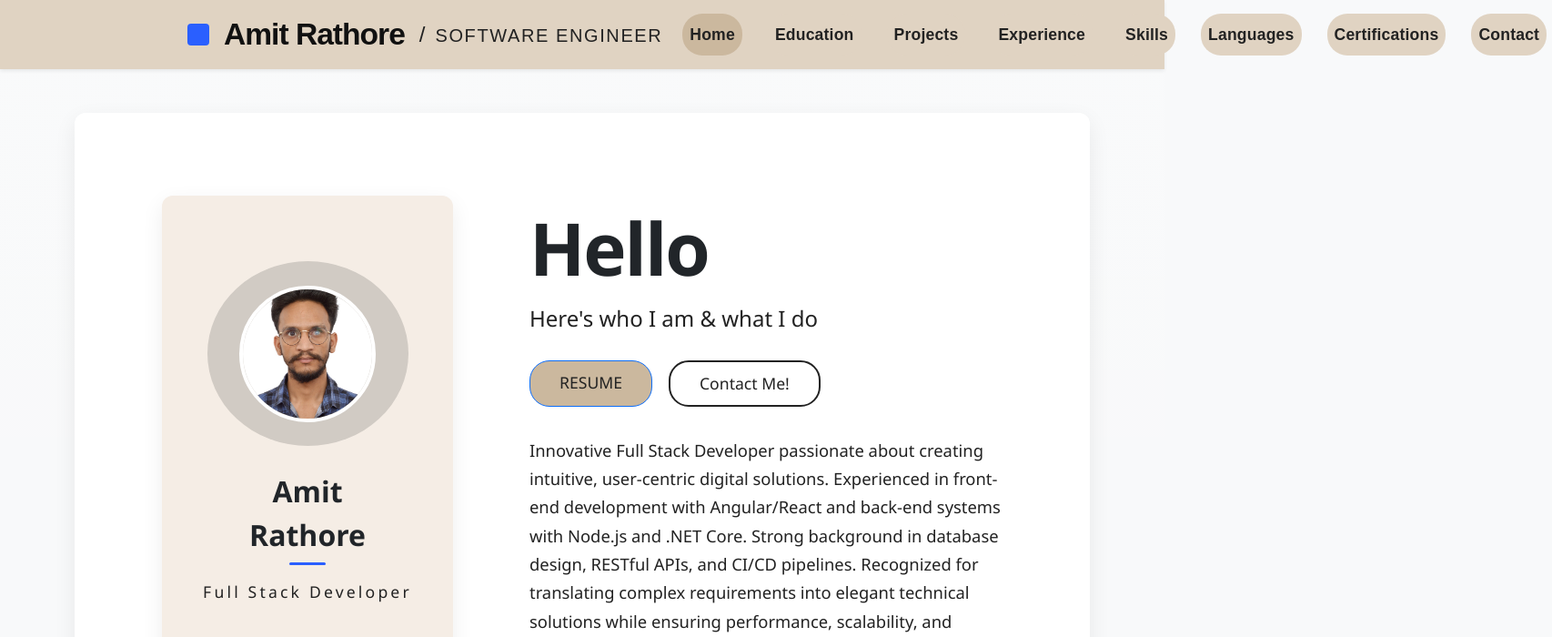
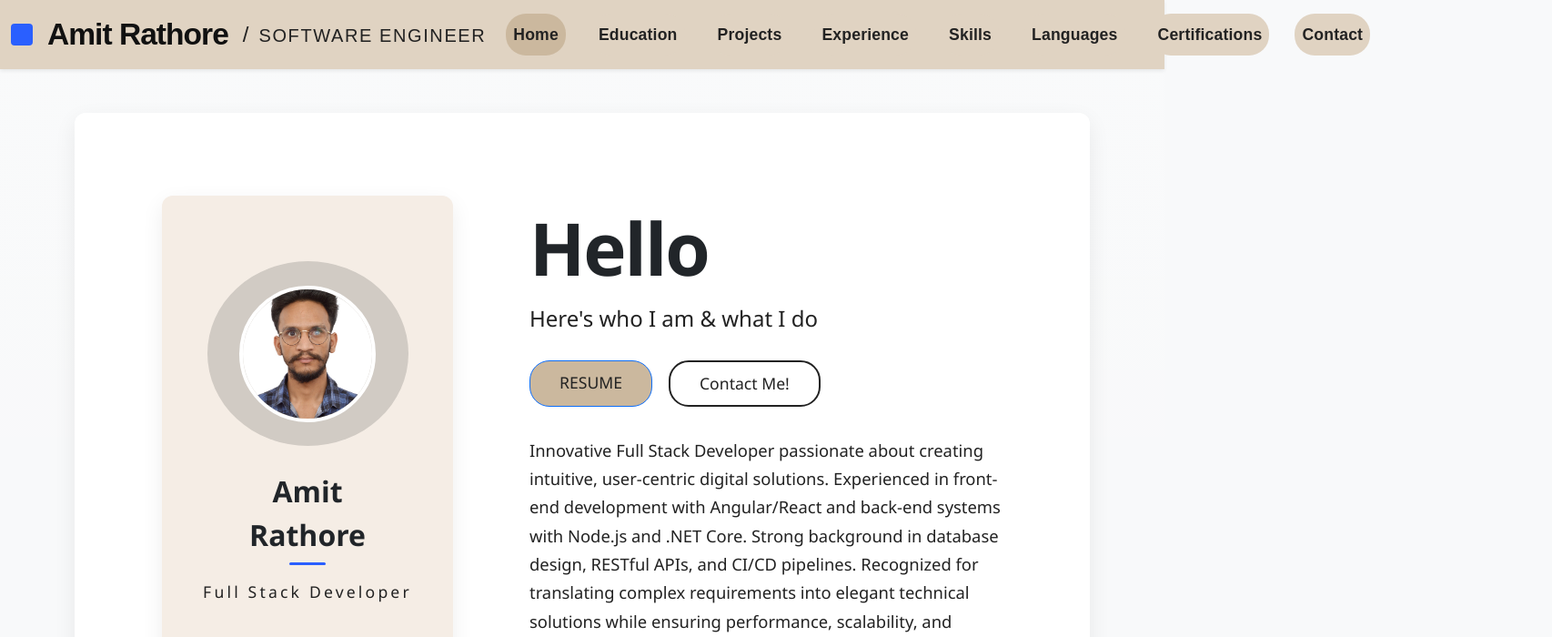
Before and after one commit to amitr138634-afk/portfolio, a React (Create React App) app in the folder portfolio/: page / in a window 1280 px wide. Shown: the top 700 px of the page at 91% size, 1706 px wide, since content can reach past the window. Built offline with nearby package versions, Linux system fonts and the light colour scheme.

Commit message:
updated code

```diff
--- a/portfolio/src/components/Header.tsx
+++ b/portfolio/src/components/Header.tsx
@@ -21,27 +21,13 @@ const Header: React.FC = () => {
 
         return (
                 <header className="navbar navbar-expand-lg navbar-dark bg-primary shadow-sm mb-4 animate__animated animate__fadeInDown animate__faster">
-                        <div
-                                className="container navbar-limited-width"
-                                style={{
-                                        maxWidth: '100%',
-                                        width: '100%',
-                                        paddingLeft: 16,
-                                        paddingRight: 16,
-                                        boxSizing: 'border-box',
-                                        margin: '0 auto',
-                                        // Limit width on larger screens
-                                        // 900px is just an example, adjust as needed
-                                        ...(window.innerWidth >= 992 ? { maxWidth: 900 } : {})
-                                }}
-                        >
+                        <div className="container custom-navbar-container d-flex align-items-center justify-content-between" style={{ maxWidth: 1514 }}>
                                 <span className="navbar-brand nav-title">
                                                                         <span className="nav-icon"></span>
                                                                         <span className="nav-name">Amit Rathore</span>
                                                                         <span className="nav-divider d-none d-lg-inline">/</span>
                                                                         <span className="nav-role d-none d-lg-inline">SOFTWARE ENGINEER</span>
                                                                 </span>
-                                {/* Navbar Toggler */}
                                 <button
                                         className="navbar-toggler"
                                         type="button"
@@ -52,8 +38,8 @@ const Header: React.FC = () => {
                                 >
                                         <span className="navbar-toggler-icon"></span>
                                 </button>
-                                <nav className={`collapse navbar-collapse ms-auto${menuOpen ? ' show' : ''}`} id="navbarNav">
-                                        <ul className="navbar-nav ms-auto flex-lg-row gap-3">
+                                <nav className={`collapse navbar-collapse${menuOpen ? ' show' : ''}`} id="navbarNav">
+                                        <ul className="navbar-nav flex-lg-row gap-3">
                                                                                                 {navLinks.map(link => (
                                                                                                         <li className="nav-item" key={link.to}>
                                                                                                                 <Link
```
Also changed, not shown: 1 other file (tests, documents, lock files or other folders).
